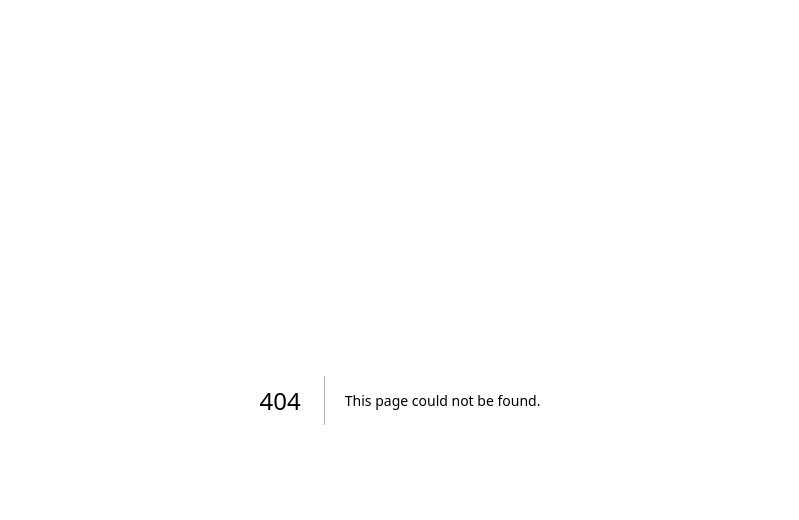
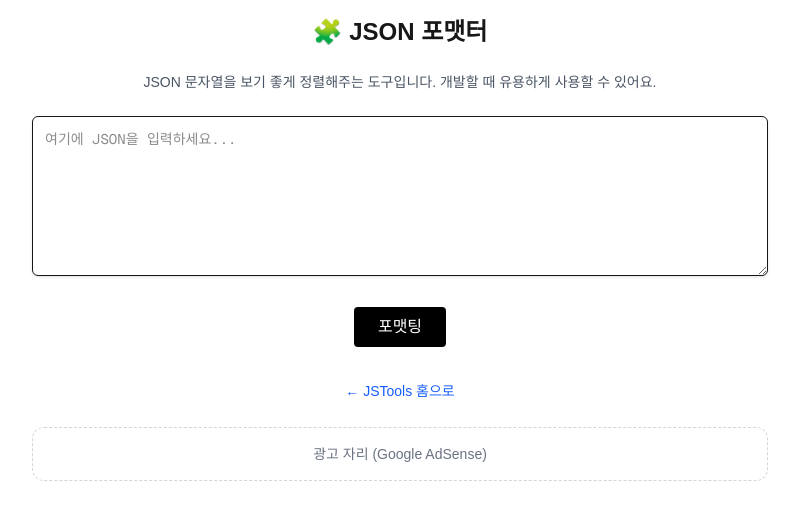
Before and after one commit to baezzaes/jstools, a Next.js app: page /tools/dev/json-formatter in a window 1280 px wide. Before the commit this address had no page. Shown: the top 520 px of the page, without its empty margins (240-1039 px from the left). Built offline with nearby package versions, Linux system fonts and the light colour scheme.

Commit message:
json포맷터추가

```diff
--- a/src/app/page.tsx
+++ b/src/app/page.tsx
@@ -86,6 +86,19 @@ export default function Home() {
           </a>
         </div>
 
+        <div className="border rounded-xl p-4 shadow-sm space-y-2">
+          <h2 className="text-xl font-semibold">🧩 JSON 포맷터</h2>
+          <p className="text-sm text-gray-600">
+            복잡한 JSON 데이터를 보기 좋게 정렬해주는 개발자용 유틸리티 도구입니다.
+          </p>
+          <a
+            href="/tools/dev/json-formatter"
+            className="inline-block mt-2 px-4 py-2 bg-black text-white rounded hover:bg-gray-800 transition"
+          >
+            사용하기
+          </a>
+        </div>
+
 
       </section>
 
--- /dev/null
+++ b/src/app/tools/dev/json-formatter/layout.tsx
@@ -0,0 +1,7 @@
+export default function JsonFormatterLayout({
+    children,
+  }: {
+    children: React.ReactNode
+  }) {
+    return <>{children}</>
+  }
--- /dev/null
+++ b/src/app/tools/dev/json-formatter/metadata.ts
@@ -0,0 +1,7 @@
+import { Metadata } from 'next'
+
+export const metadata: Metadata = {
+  title: "JSON 포맷터 - JSTools",
+  description: "복잡한 JSON 데이터를 보기 좋게 정렬해주는 개발자용 유틸리티 도구입니다.",
+  keywords: ["JSON 포맷터", "JSON 정렬", "포맷터", "개발자 도구", "JSTools", "JSON Formatter"],
+}
--- /dev/null
+++ b/src/app/tools/dev/json-formatter/page.tsx
@@ -0,0 +1,68 @@
+'use client'
+
+import { useState } from 'react'
+import Link from 'next/link'
+
+export default function JsonFormatterPage() {
+  const [input, setInput] = useState('')
+  const [output, setOutput] = useState('')
+  const [error, setError] = useState('')
+
+  const formatJson = () => {
+    try {
+      const parsed = JSON.parse(input)
+      const formatted = JSON.stringify(parsed, null, 2)
+      setOutput(formatted)
+      setError('')
+    } catch (e: any) {
+      setError('유효한 JSON 형식이 아닙니다.')
+      setOutput('')
+    }
+  }
+
+  return (
+    <div className="max-w-3xl mx-auto p-4 space-y-6">
+      <h1 className="text-2xl font-bold text-center">🧩 JSON 포맷터</h1>
+      <p className="text-sm text-gray-600 text-center">
+        JSON 문자열을 보기 좋게 정렬해주는 도구입니다. 개발할 때 유용하게 사용할 수 있어요.
+      </p>
+
+      <textarea
+        className="w-full border p-3 rounded-md shadow-sm text-sm font-mono h-40"
+        placeholder="여기에 JSON을 입력하세요..."
+        value={input}
+        onChange={(e) => setInput(e.target.value)}
+      />
+
+      <div className="text-center">
+        <button
+          onClick={formatJson}
+          className="px-6 py-2 bg-black text-white rounded hover:bg-gray-800 transition"
+        >
+          포맷팅
+        </button>
+      </div>
+
+      {error && <p className="text-red-600 text-sm text-center">{error}</p>}
+
+      {output && (
+        <textarea
+          readOnly
+          className="w-full border p-3 rounded-md shadow-sm text-sm font-mono bg-gray-50 h-60"
+          value={output}
+        />
+      )}
+
+      <div className="text-center mt-8">
+        <Link href="/" className="text-sm text-blue-600 hover:underline">
+          ← JSTools 홈으로
+        </Link>
+      </div>
+
+      {/* 광고 영역 */}
+      <div className="border border-dashed border-gray-300 p-4 text-center text-sm text-gray-500 rounded-xl">
+        광고 자리 (Google AdSense)
+      </div>
+    </div>
+  )
+}
```
